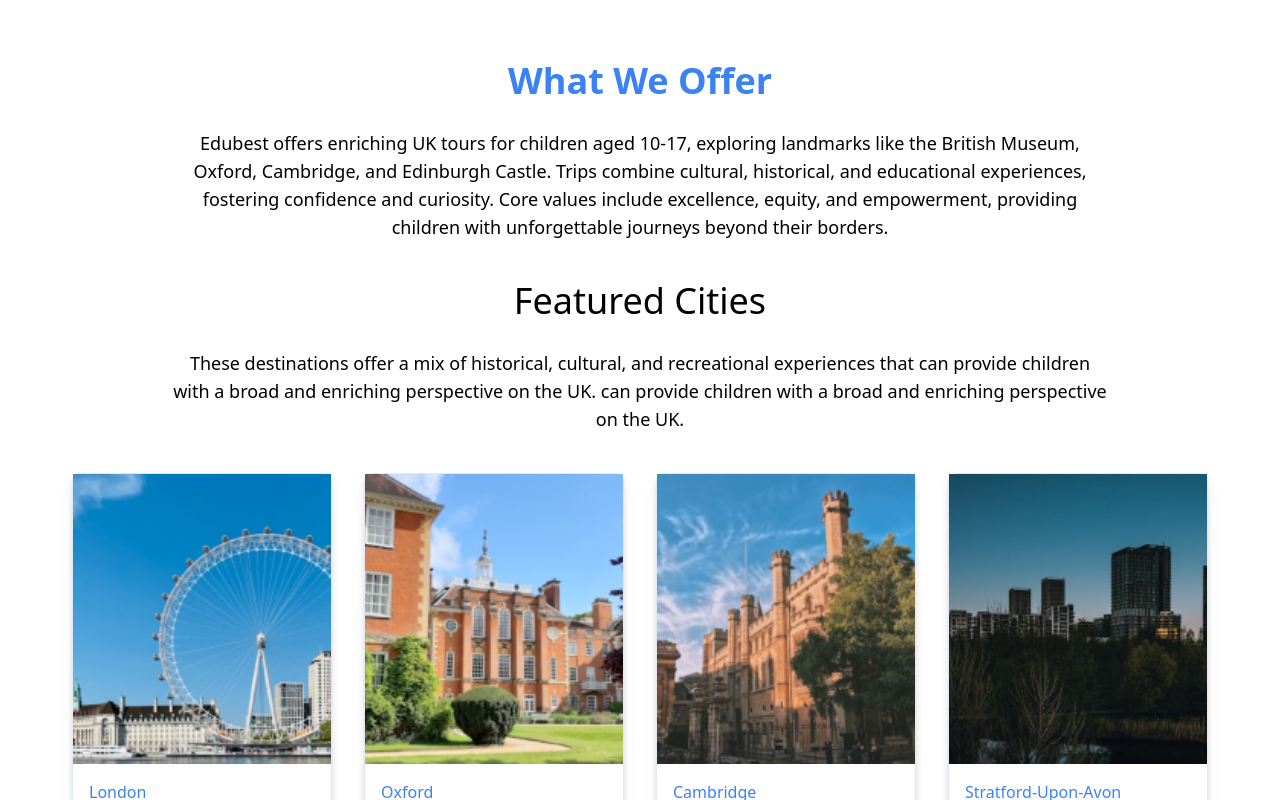
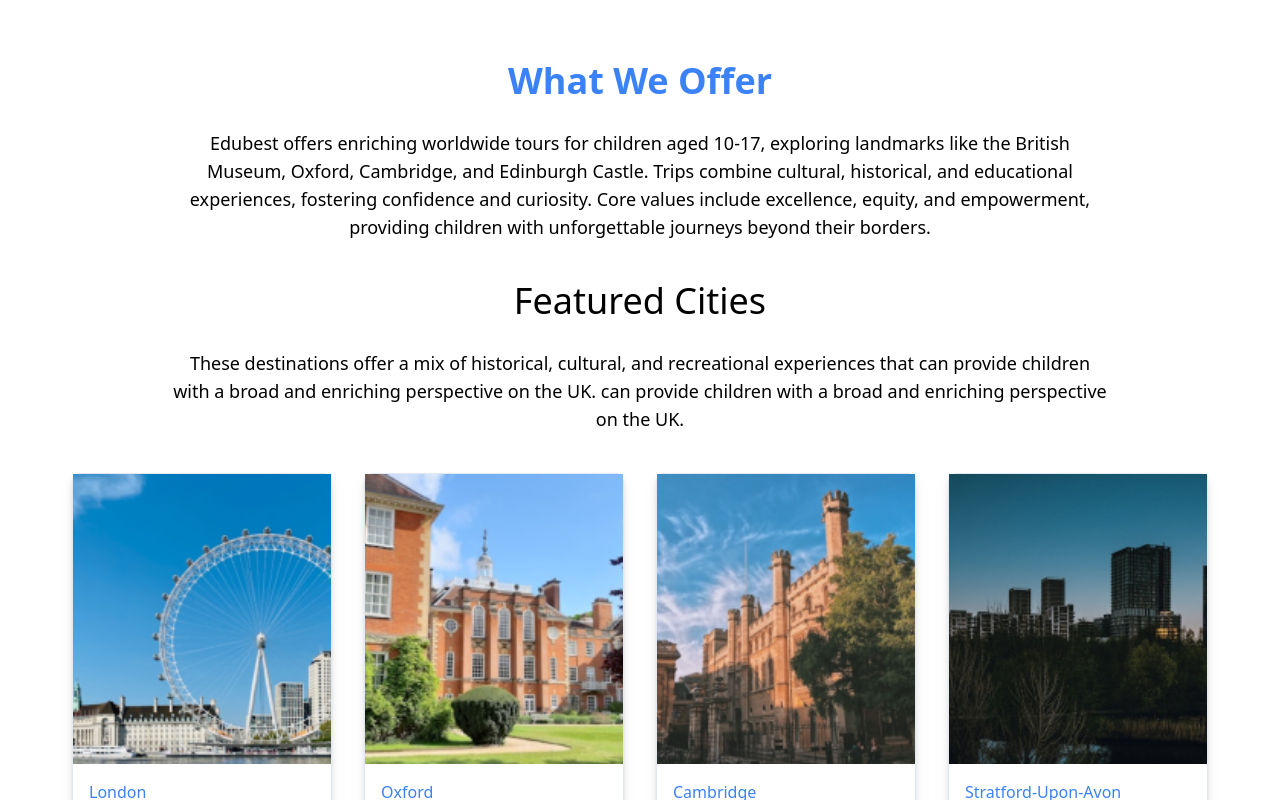
Before and after one commit to Darhin97/edubest-travel, a Next.js app: page / in a window 1280 px wide. Shown: the part 860-1660 px from the top of the page. Built offline with nearby package versions, Linux system fonts and the light colour scheme.

Commit message:
fix grammar

```diff
--- a/app/(home)/page.tsx
+++ b/app/(home)/page.tsx
@@ -158,13 +158,13 @@ export default function Home() {
             </h2>
             <div className={"w-full sm:w-3/4 mx-auto"}>
               <p className={"text-center text-base md:text-lg"}>
-                Edubest offers enriching UK tours for children aged 10-17,
-                exploring landmarks like the British Museum, Oxford, Cambridge,
-                and Edinburgh Castle. Trips combine cultural, historical, and
-                educational experiences, fostering confidence and curiosity.
-                Core values include excellence, equity, and empowerment,
-                providing children with unforgettable journeys beyond their
-                borders.
+                Edubest offers enriching worldwide tours for children aged
+                10-17, exploring landmarks like the British Museum, Oxford,
+                Cambridge, and Edinburgh Castle. Trips combine cultural,
+                historical, and educational experiences, fostering confidence
+                and curiosity. Core values include excellence, equity, and
+                empowerment, providing children with unforgettable journeys
+                beyond their borders.
               </p>
             </div>
           </div>
--- a/components/footer.tsx
+++ b/components/footer.tsx
@@ -90,10 +90,10 @@ const Footer = () => {
                   />
                 </div>
                 <p className={"text-white"}>
-                  Edubest offers enriching world tours for children aged 10-17,
-                  exploring cultural landmarks like the British Museum and
-                  Edinburgh Castle, fostering confidence, curiosity, and growth
-                  through educational experiences.
+                  Edubest offers enriching worldwide tours for children aged
+                  10-17, exploring cultural landmarks like the British Museum
+                  and Edinburgh Castle, fostering confidence, curiosity, and
+                  growth through educational experiences.
                 </p>
               </div>
               <div
```
